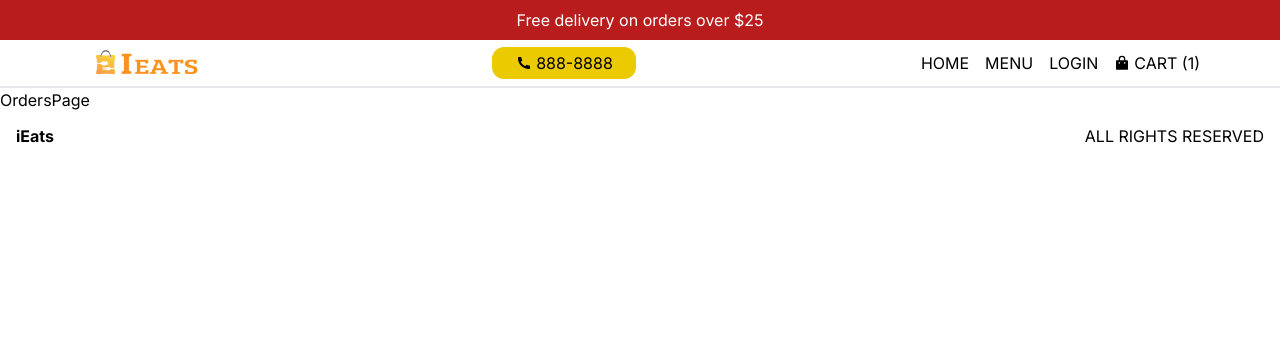
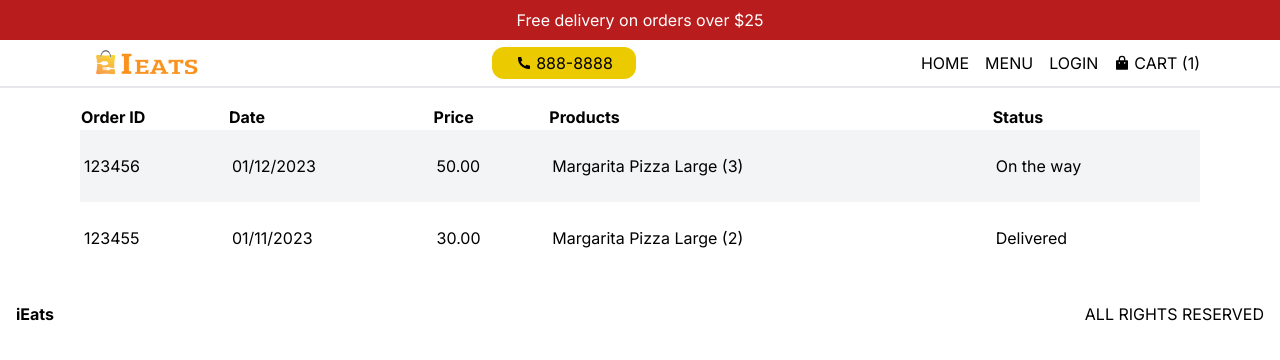
Before and after one commit to feliceforgione/iEats2, a Next.js app: page /orders in a window 1280 px wide. Shown: the top 360 px of the page. Built offline with nearby package versions, Linux system fonts and the light colour scheme.

Commit message:
Updated order listings layout

```diff
--- a/src/app/orders/page.tsx
+++ b/src/app/orders/page.tsx
@@ -1,7 +1,42 @@
 import React from "react";
 
 function OrdersPage() {
-  return <div>OrdersPage</div>;
+  return (
+    <div className="p-4 lg:px-20 xl:px-30">
+      <table className="w-full">
+        <thead>
+          <tr className="text-left">
+            <th className="hidden md:block">Order ID</th>
+            <th>Date</th>
+            <th>Price</th>
+            <th className="hidden md:block">Products</th>
+            <th>Status</th>
+          </tr>
+        </thead>
+        <tbody>
+          <tr className="text-sm md:text-base odd:bg-gray-100">
+            <td className="hidden md:block py-6 px-1">123456</td>
+            <td className="py-6 px-1">01/12/2023</td>
+            <td className="py-6 px-1">50.00</td>
+            <td className="hidden py-6 px-1 md:block">
+              Margarita Pizza Large (3)
+            </td>
+            <td className="py-6 px-1">On the way</td>
+          </tr>
+
+          <tr className="text-sm md:text-base odd:bg-gray-100">
+            <td className="hidden md:block py-6 px-1">123455</td>
+            <td className="py-6 px-1">01/11/2023</td>
+            <td className="py-6 px-1">30.00</td>
+            <td className="hidden py-6 px-1 md:block">
+              Margarita Pizza Large (2)
+            </td>
+            <td className="py-6 px-1">Delivered</td>
+          </tr>
+        </tbody>
+      </table>
+    </div>
+  );
 }
 
 export default OrdersPage;
```
